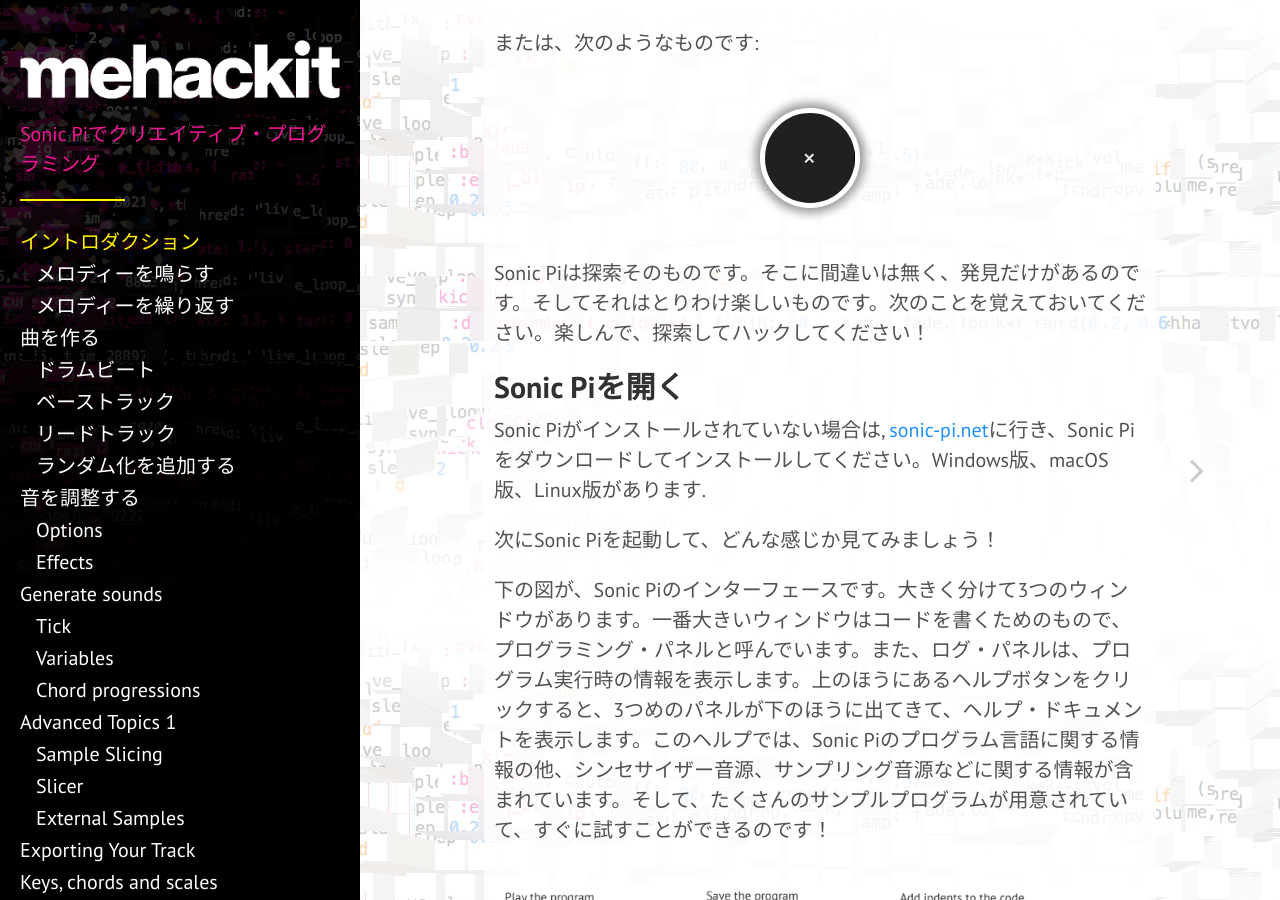
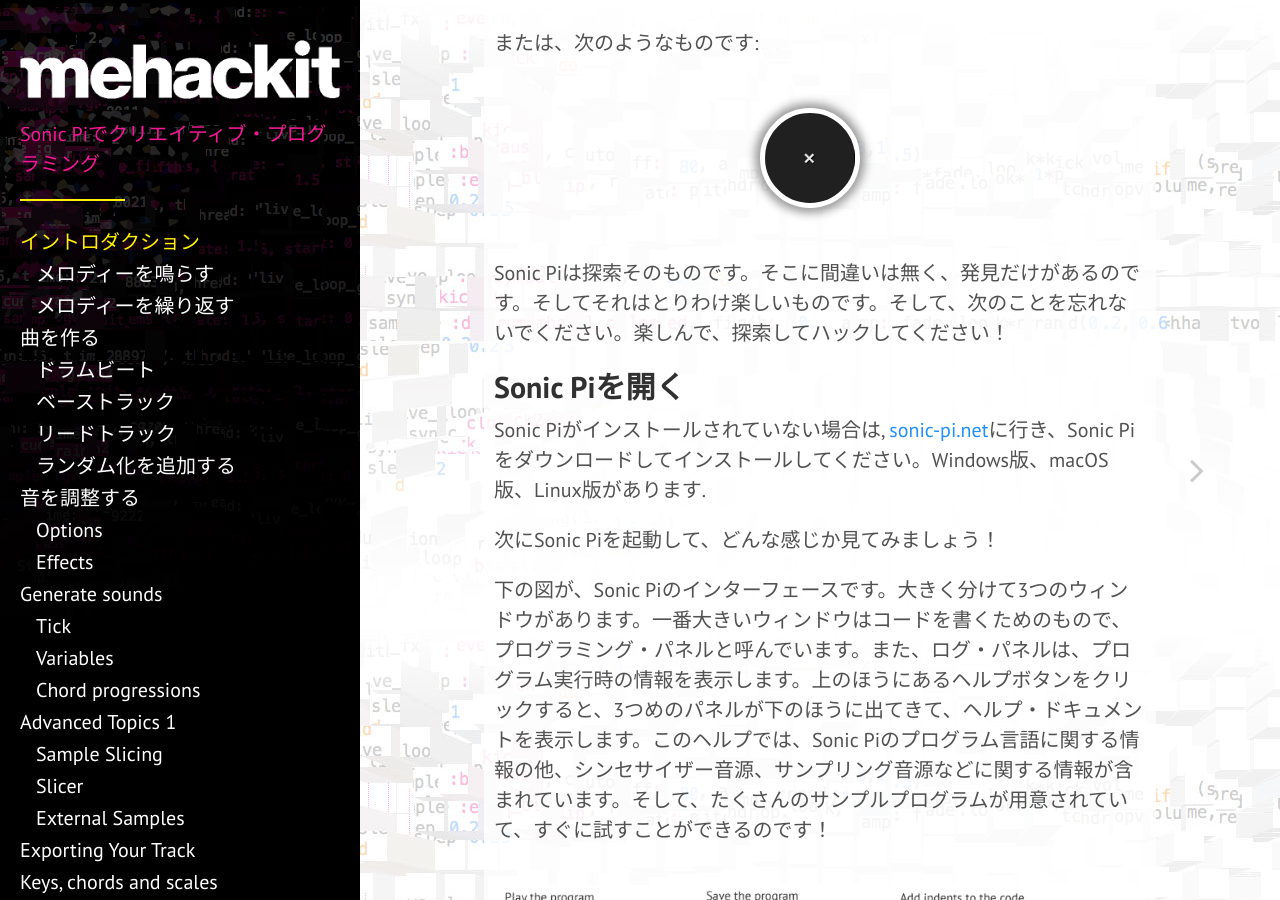
Before and after one commit to mehackit/sonic-pi-workshop, a Jekyll site: the page built from _exercises/ja/01-introduction/01-introduction.md, in a window 1280 px wide and 900 px high, scrolled down 629 px. Built offline with Jekyll 4.4.1, drawn with Linux system fonts in a browser that asks for light colours; nearby versions of some CDN libraries.

Commit message:
Revise some translations

```diff
--- a/_exercises/ja/01-introduction/01-introduction.md
+++ b/_exercises/ja/01-introduction/01-introduction.md
@@ -15,7 +15,7 @@ Sonic Piはオープンソースのプログラミング環境で、音を作り
 
 {% include player.html filepath="/assets/audio/amen.mp3" %}
 
-Sonic Piは探索そのものです。そこに間違いは無く、発見だけがあるのです。そしてそれはとりわけ楽しいものです。次のことを覚えておいてください。楽しんで、探索してハックしてください！
+Sonic Piは探索そのものです。そこに間違いは無く、発見だけがあるのです。そしてそれはとりわけ楽しいものです。そして、次のことを忘れないでください。楽しんで、探索してハックしてください！
 
 ## Sonic Piを開く
 
```
